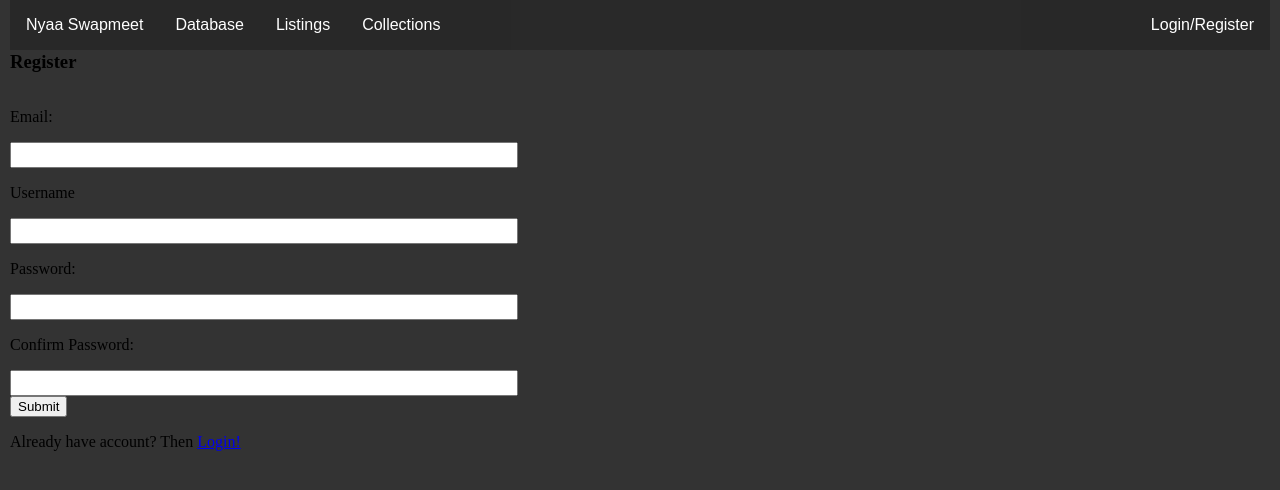
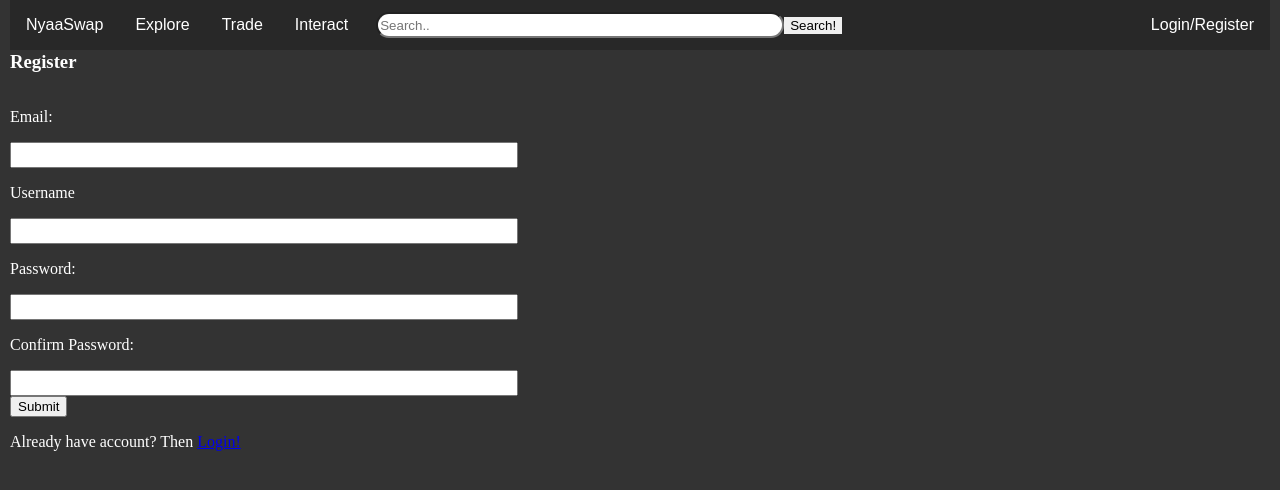
Before and after one commit to naslee2/nyaa_swapmeet, an Angular app in the folder angular/: page /register in a window 1280 px wide. Shown: the top 490 px of the page. Built offline with nearby package versions, Linux system fonts and the light colour scheme; no server answers.

Commit message:
updated CSS for new search bar

```diff
--- a/angular/src/app/app.component.css
+++ b/angular/src/app/app.component.css
@@ -82,3 +82,19 @@ li a:hover, .dropdown:hover .dropbtn {
 .dropdown:hover .dropdown-content {
     display: block;
 }
+
+#searchbar{
+    width: 400px;
+    height: 20px;
+    border-radius: 30px;
+}
+
+#searchform{
+    padding: 12px 12px;
+}
+
+.submit-button{
+    border: none;
+    cursor: pointer;
+
+}
--- a/angular/src/app/app.component.html
+++ b/angular/src/app/app.component.html
@@ -1,9 +1,15 @@
 <div id="navbar">
   <ul>
-    <li><a [routerLink]="['']">Nyaa Swapmeet</a></li>
-    <li><a [routerLink]="['index']">Database</a></li>
-    <li><a [routerLink]="['listings']">Listings</a></li>
-    <li><a [routerLink]="['collections']">Collections</a></li>
+    <li><a [routerLink]="['']">NyaaSwap</a></li>
+    <li><a [routerLink]="['index']">Explore</a></li>
+    <li><a [routerLink]="['listings']">Trade</a></li>
+    <li><a [routerLink]="['collections']">Interact</a></li>
+    <li>
+      <form id="searchform">
+        <input id="searchbar" type="text" placeholder="Search..">
+        <button class=submit-button>Search!</button>
+      </form>
+    </li>
 
     <li *ngIf="!sessioncheck" class="dropdown">
         <a [routerLink]="['register']" class="dropbtn">Login/Register</a>
--- a/angular/src/app/dashboard/dashboard.component.css
+++ b/angular/src/app/dashboard/dashboard.component.css
@@ -9,8 +9,9 @@
     position: fixed; /* Fixed Sidebar (stay in place on scroll) */
     background-color:silver; /* Black */
     overflow-x: hidden; /* Disable horizontal scroll */
-    padding-top: 20px;
+    margin-top: 50px;
     text-align: center;
+    color: white;
 }
 
 #userinfo p{
@@ -21,6 +22,8 @@
 #display_all{
     margin-left: 200px; /* Same as the width of the sidebar */
     padding: 0px 10px;
+    margin-top: 50px;
+    color: white;
 }
 
 /* @media screen and (max-width: 700px){
--- a/angular/src/app/listings/listings.component.css
+++ b/angular/src/app/listings/listings.component.css
@@ -0,0 +1,4 @@
+#listlinks{
+    margin-top: 50px;
+    color: white;
+}
--- a/angular/src/app/listings/listings.component.html
+++ b/angular/src/app/listings/listings.component.html
@@ -1,3 +1,5 @@
-<p>
-  listings works!
-</p>
+<div id="listdiv">
+  <div id="listlinks">
+    <a [routerLink]="['addlisting']">Add</a>
+  </div>
+</div>
--- a/angular/src/app/register/register.component.css
+++ b/angular/src/app/register/register.component.css
@@ -11,4 +11,5 @@ form{
 
 .register_form{
     margin-top: 50px;
+    color: white;
 }
--- a/angular/src/app/register/register.component.html
+++ b/angular/src/app/register/register.component.html
@@ -11,8 +11,8 @@
       <input class="input-section" type="password" name="register.check_password" autocomplete="off" [(ngModel)]="register.check_password"/><br>
       <input class="submit-button" type="submit">
   </form>
+  <div>
+      <p>Already have account? Then <a [routerLink]="['/login']">Login!</a></p>
+      <p>{{error}}</p>
+    </div>
 </div>
-<div>
-  <p>Already have account? Then <a [routerLink]="['/login']">Login!</a></p>
-</div>
-<p>{{error}}</p>
--- a/angular/src/app/viewcollections/viewcollections.component.html
+++ b/angular/src/app/viewcollections/viewcollections.component.html
@@ -1,3 +1,5 @@
-<p>
-  viewcollections works!
-</p>
+<div>
+  <div>
+    <p>viewcollections works!</p>
+  </div>
+</div>
```
